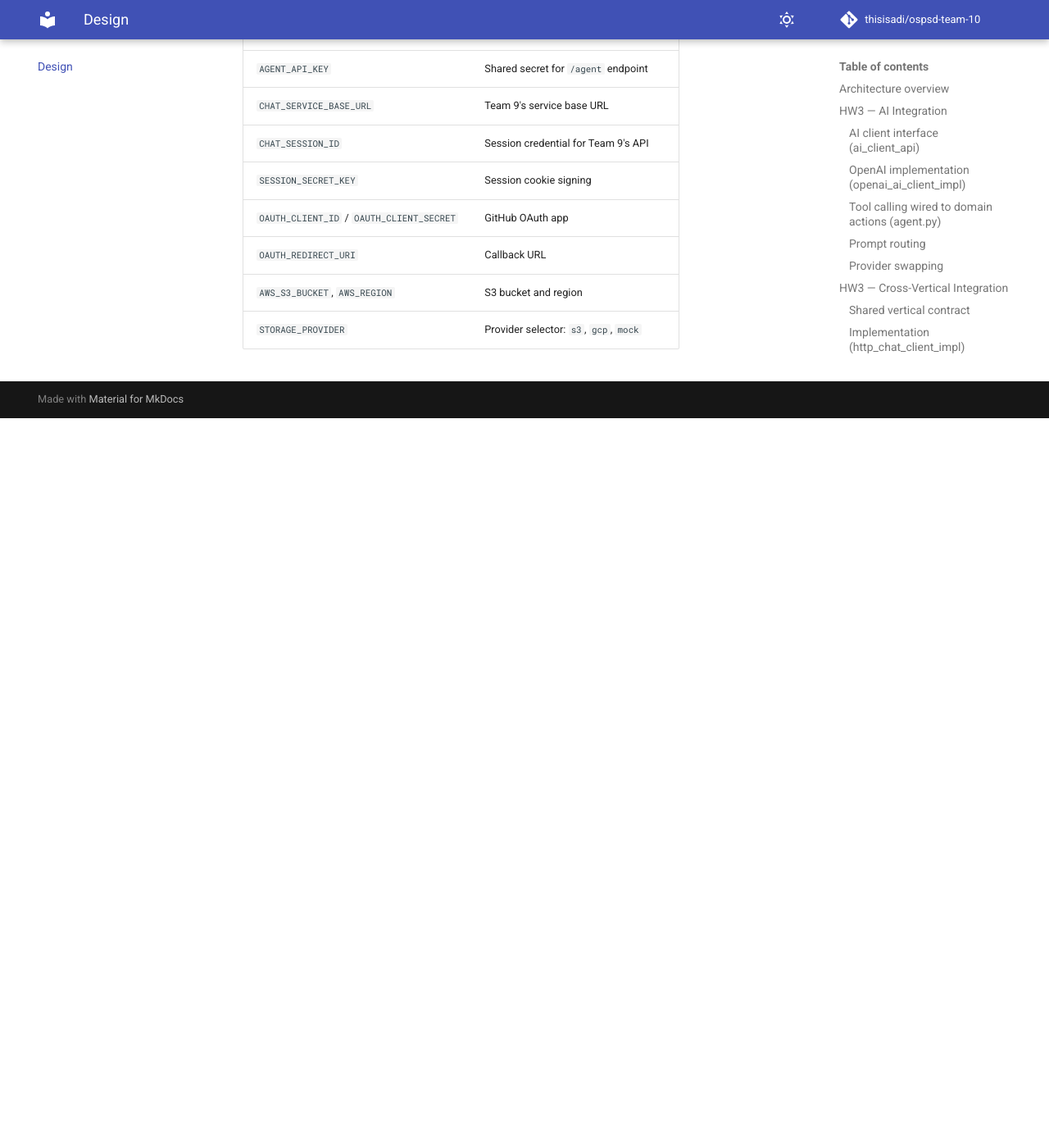
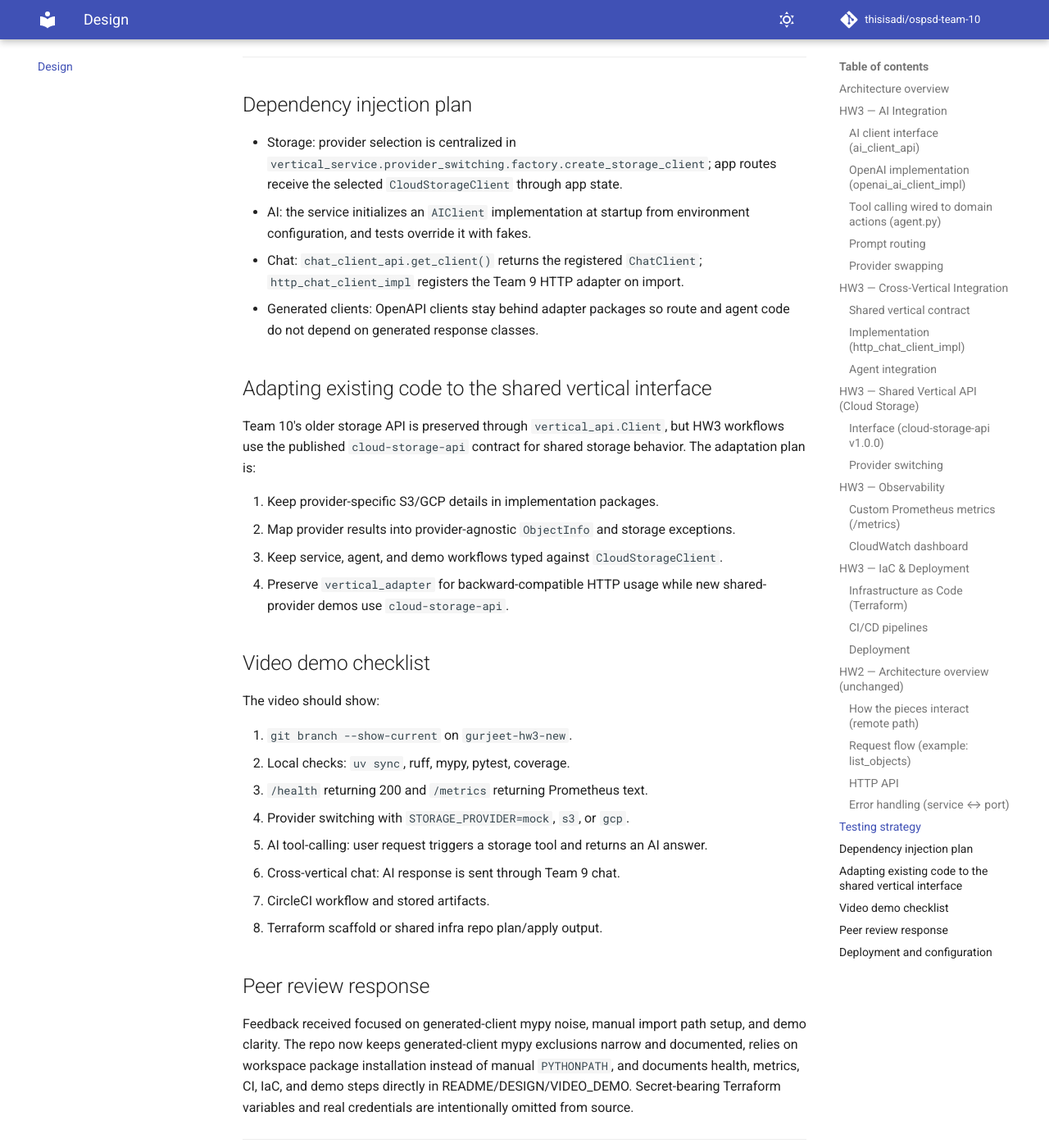
Before and after one commit to thisisadi/ospsd-team-10, an MkDocs documentation site: the page built from docs/DESIGN.md, in a window 1280 px wide and 1400 px high, scrolled down 9835 px. Shown: the whole window at 82% size. Built offline with MkDocs 1.6.1 and Material for MkDocs 9.7.7, drawn with Linux system fonts in a browser that asks for light colours; comment, search, counter and statistics services are not loaded; before the commit the page ends 10345 px from its top, so only the background shows below that; some of the changed text lies outside the part shown.

```diff
--- a/docs/DESIGN.md
+++ b/docs/DESIGN.md
@@ -167,12 +167,12 @@ A middleware in `app.py` instruments every HTTP request:
 
 | Metric                                     | Type      | Labels               |
 | ------------------------------------------ | --------- | -------------------- |
-| `vertical_service_requests_total`          | Counter   | `endpoint`, `method` |
-| `vertical_service_success_total`           | Counter   | `endpoint`, `method` |
-| `vertical_service_failure_total`           | Counter   | `endpoint`, `method` |
-| `vertical_service_request_latency_seconds` | Histogram | `endpoint`, `method` |
+| `vertical_service_requests_total`          | Counter   | `endpoint`, `method`, `status` |
+| `vertical_service_success_total`           | Counter   | `endpoint`, `method`, `status` |
+| `vertical_service_failure_total`           | Counter   | `endpoint`, `method`, `status`, `failure_kind` |
+| `vertical_service_request_latency_seconds` | Histogram | `endpoint`, `method`, `status` |
 
-Success is defined as HTTP status < 400. Failure covers both domain errors (4xx) and infrastructure errors (5xx), satisfying the rubric requirement to distinguish them via labels.
+Success is defined as HTTP status < 400. Failure labels distinguish domain errors (`failure_kind="domain"` for 4xx) from infrastructure errors (`failure_kind="infrastructure"` for 5xx and uncaught exceptions).
 
 The `/metrics` endpoint exposes all data in Prometheus format, scraped from the live deployed service — not local stdout.
 
@@ -204,6 +204,8 @@ Infrastructure lives in a dedicated repo ([ospsd-team-10-infra](https://github.c
 
 Running `terraform apply` from a clean state produces the full deployed environment. Secrets (API keys, OAuth credentials) are loaded from environment variables — never baked into source control or container images.
 
+This app repo also includes a minimal Terraform scaffold under `infra/terraform/` for reviewer visibility. It defines the expected App Runner service, ECR access role, instance role, `/health` check, and outputs for service, health, and metrics URLs. Real secret values remain in deployment configuration or secrets manager references only.
+
 ### CI/CD pipelines
 
 Two separate CircleCI pipelines:
@@ -213,7 +215,7 @@ Two separate CircleCI pipelines:
 1. Install deps, lint (ruff), type check (mypy)
 2. Unit + integration tests, coverage report
 3. E2E tests (if AWS credentials present)
-4. Build Docker image, tag with `latest` + commit SHA, push to ECR
+4. Build Docker image, tag with `latest` + commit SHA, push to ECR only after checks pass on `main`
 5. App Runner auto-deploys on new `latest` tag
 
 **Infra pipeline** (`ospsd-team-10-infra`):
@@ -306,6 +308,43 @@ S3CloudStorageClient  →  AWS S3
 
 Coverage threshold: **85%** enforced in CI via `pyproject.toml`. Intentionally untestable lines marked `# pragma: no cover`.
 
+The local enforced threshold is **84%** in `pyproject.toml`; current measured coverage is above that threshold. CI stores both JUnit XML and coverage XML/HTML artifacts.
+
+---
+
+## Dependency injection plan
+
+- Storage: provider selection is centralized in `vertical_service.provider_switching.factory.create_storage_client`; app routes receive the selected `CloudStorageClient` through app state.
+- AI: the service initializes an `AIClient` implementation at startup from environment configuration, and tests override it with fakes.
+- Chat: `chat_client_api.get_client()` returns the registered `ChatClient`; `http_chat_client_impl` registers the Team 9 HTTP adapter on import.
+- Generated clients: OpenAPI clients stay behind adapter packages so route and agent code do not depend on generated response classes.
+
+## Adapting existing code to the shared vertical interface
+
+Team 10's older storage API is preserved through `vertical_api.Client`, but HW3 workflows use the published `cloud-storage-api` contract for shared storage behavior. The adaptation plan is:
+
+1. Keep provider-specific S3/GCP details in implementation packages.
+2. Map provider results into provider-agnostic `ObjectInfo` and storage exceptions.
+3. Keep service, agent, and demo workflows typed against `CloudStorageClient`.
+4. Preserve `vertical_adapter` for backward-compatible HTTP usage while new shared-provider demos use `cloud-storage-api`.
+
+## Video demo checklist
+
+The video should show:
+
+1. `git branch --show-current` on `gurjeet-hw3-new`.
+2. Local checks: `uv sync`, ruff, mypy, pytest, coverage.
+3. `/health` returning 200 and `/metrics` returning Prometheus text.
+4. Provider switching with `STORAGE_PROVIDER=mock`, `s3`, or `gcp`.
+5. AI tool-calling: user request triggers a storage tool and returns an AI answer.
+6. Cross-vertical chat: AI response is sent through Team 9 chat.
+7. CircleCI workflow and stored artifacts.
+8. Terraform scaffold or shared infra repo plan/apply output.
+
+## Peer review response
+
+Feedback received focused on generated-client mypy noise, manual import path setup, and demo clarity. The repo now keeps generated-client mypy exclusions narrow and documented, relies on workspace package installation instead of manual `PYTHONPATH`, and documents health, metrics, CI, IaC, and demo steps directly in README/DESIGN/VIDEO_DEMO. Secret-bearing Terraform variables and real credentials are intentionally omitted from source.
+
 ---
 
 ## Deployment and configuration
```
Also changed, not shown: README.md (+81 -5 lines), VIDEO_DEMO.md (added, +120 -0 lines), infra/terraform/README.md (added, +19 -0 lines), .github/ISSUE_TEMPLATE/hw3_task.md (added), 8 other files.
